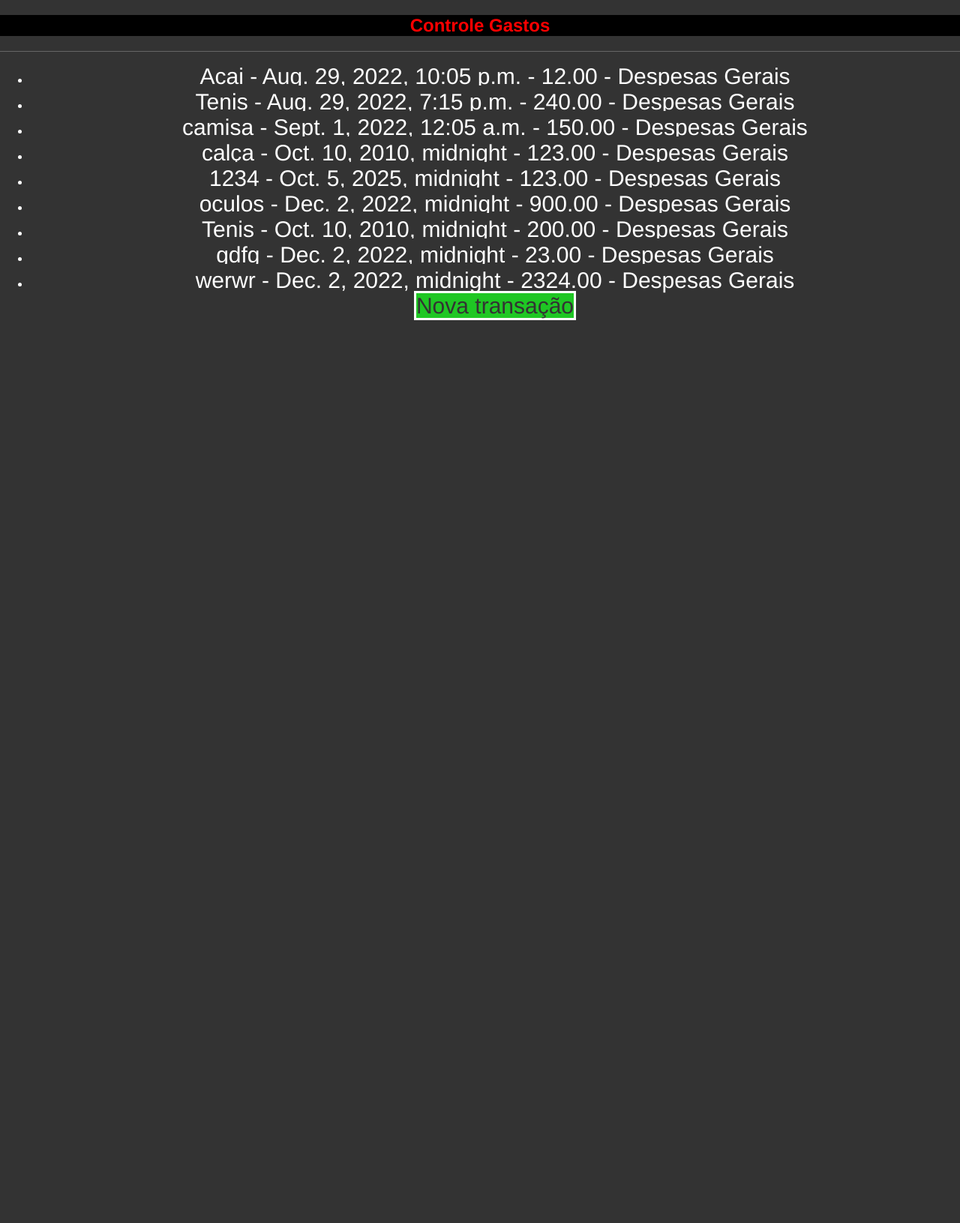
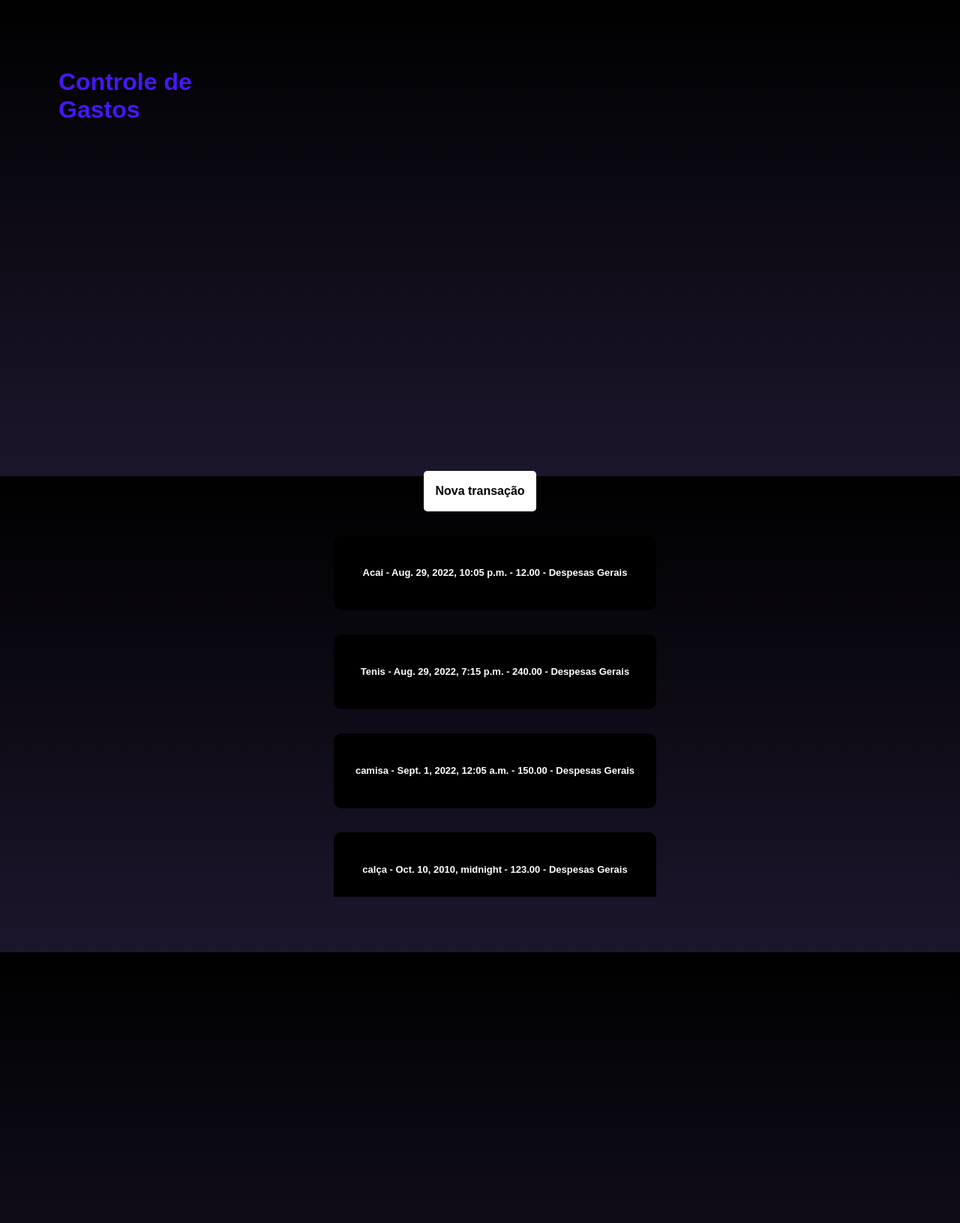
Before and after one commit to GabrielLazaroni/finance_manager, a Django app: page /listagem/ in a window 1280 px wide. Shown: the top 1631 px of the page at 75% size. Run offline with Django 4.2, Linux system fonts and the light colour scheme; data comes from the database, SQL or seed files in the repository; both versions use the stored data as it was after the commit.

Commit message:
frontend changes

```diff
--- a/contas/static/contas/css/listagem.css
+++ b/contas/static/contas/css/listagem.css
@@ -1,36 +1,87 @@
 body {
-    font-family: Helvetica;
-    text-align: center;
-    color: #fff;
-    background-color: #333;
-    margin: 0;
+  width: 650px;
+  height: 606px;
+  background: linear-gradient(0, #1c162c, #000);
 }
 
-nav h1 {
-    background-color: black;
-    color: red;
+.form {
+  width: 480px;
 }
 
-nav {
-    border-bottom: 1px solid #666;
+div {
+  width: 576px;
+  height: 600px;
+  position: absolute;
+  border-radius: 0.5rem;
+  top: 0px;
+  bottom: 0;
+  left: 0;
+  right: 0;
+  margin: auto;
+  overflow: auto;
+  text-align: center;
 }
 
-
-.list-description {
-    font-size: 30px;
-    text-align: center;
-    background-color: #333;
-    align-items: center;
-    color: #fff;
-    text-decoration: none;
-    padding: 5px;
+div::-webkit-scrollbar-track {
+  background-color: #000;
 }
 
-.new {
-    background-color: #1fc724;
-    color: #333;
-    text-decoration: none;
-    font-size: 30px;
-    border: 3px solid #fff;
-    transition: 1s;
+div::-webkit-scrollbar {
+  width: 2px;
+  background: #000;
 }
+
+div::-webkit-scrollbar-thumb {
+  background: #000;
+}
+
+h1 {
+  font-family: "Poppins", sans-serif;
+  color: #4717f6;
+  display: block;
+  padding: 70px;
+}
+
+a button {
+  width: 150px;
+  height: 54px;
+  margin-top: 1rem;
+  margin-bottom: 0.5rem;
+  border: none;
+  border-radius: 0.3rem;
+  font-family: "Poppins", sans-serif;
+  font-weight: 600;
+  font-size: 16px;
+  color: #000;
+  text-decoration: none;
+  background-color: #fff;
+  cursor: pointer;
+}
+
+p button:hover {
+  background-color: #fdeeff;
+}
+
+ul {
+  list-style-type: none;
+}
+
+.list-description button {
+  width: 430px;
+  height: 100px;
+  border: 2px solid #000;
+  border-radius: 10px;
+  margin: 8px 0;
+  outline: none;
+  padding: 15px;
+  box-sizing: border-box;
+  font-family: "Poppins", sans-serif;
+  font-size: 13px;
+  background-color: #000;
+  color: #fff;
+  cursor: pointer;
+}
+
+ul a button:hover {
+  background-color: #1b1a1a;
+}
--- a/contas/templates/contas/listagem.html
+++ b/contas/templates/contas/listagem.html
@@ -1,6 +1,7 @@
 <!DOCTYPE html>
 {% load static %}
 <html lang="en">
+
 <head>
     <meta charset="UTF-8">
     <meta http-equiv="X-UA-Compatible" content="IE=edge">
@@ -8,20 +9,27 @@
     <title>Document</title>
     <link rel="stylesheet" href="{% static 'contas/css/listagem.css' %}">
 </head>
+
 <body>
-    <nav>
-        <h1>Controle Gastos</h1>
-    </nav>
+    <h1>Controle de <br> Gastos</h1>
+
+    <div>
+        <div class="form">
+            <a class="new" href="{% url 'url_nova' %}">
+                <p><button>Nova transação</button>
+            </a></p>
+            {% for i in transacoes %}
             <ul>
-    {% for i in transacoes %}
-        <li>
                 <a class="list-description" href="{% url 'url_update' i.id %}">
+                    <button>
                         {{ i.descricao }} - {{ i.data }} -
                         {{ i.valor }} - {{ i.categoria }}
+                    </button>
                 </a>
-        </li>
+            </ul>
             {% endfor %}
-    <a class="new" href="{% url 'url_nova' %}">Nova transação</a>
-    </ul>
+        </div>
+    </div>
 </body>
+
 </html>
```
Also changed, not shown: contas/static/contas/css/login.css (+45 -13 lines), contas/templates/contas/login.html (+19 -6 lines), db.sqlite3. Lines whose indentation alone changed are shown as unchanged.
